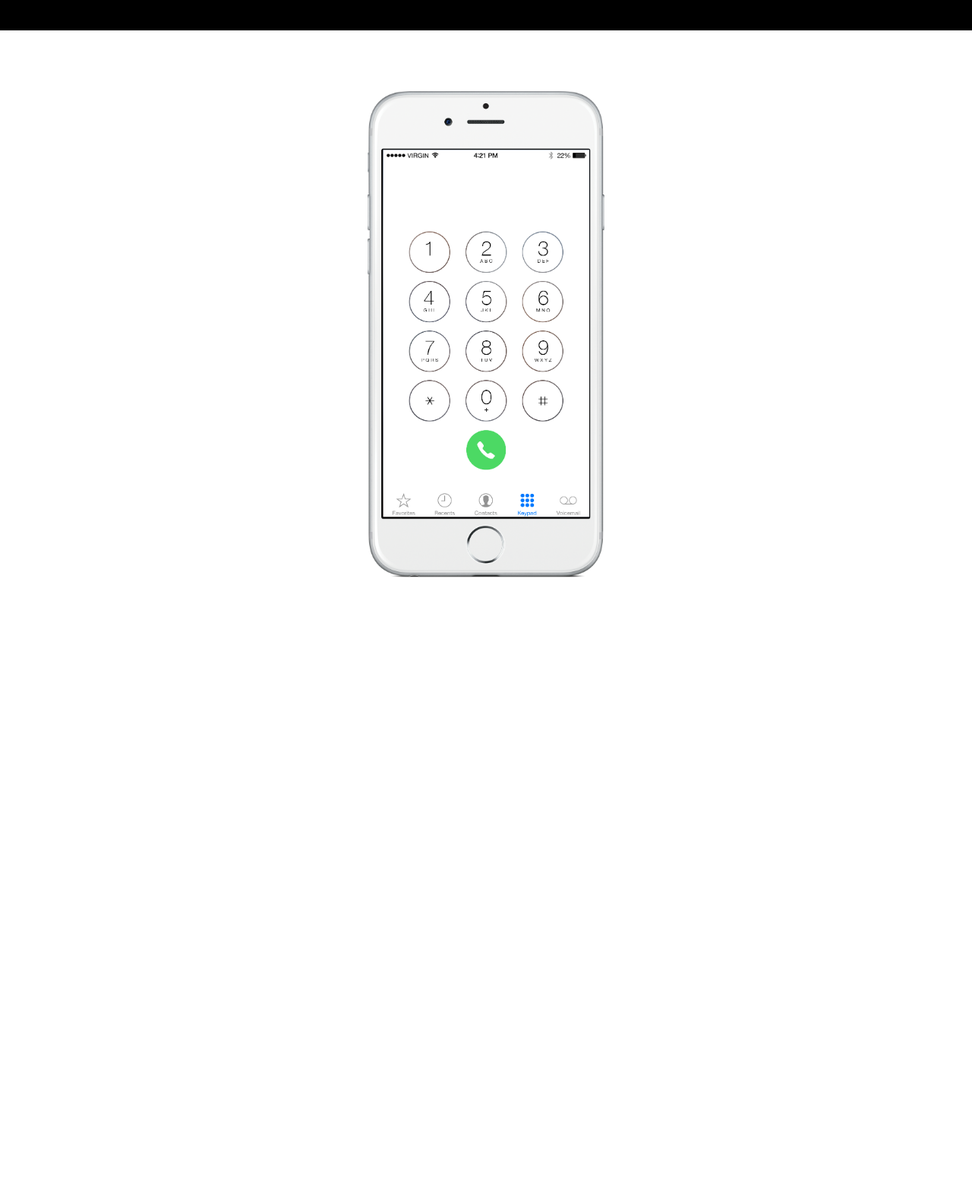
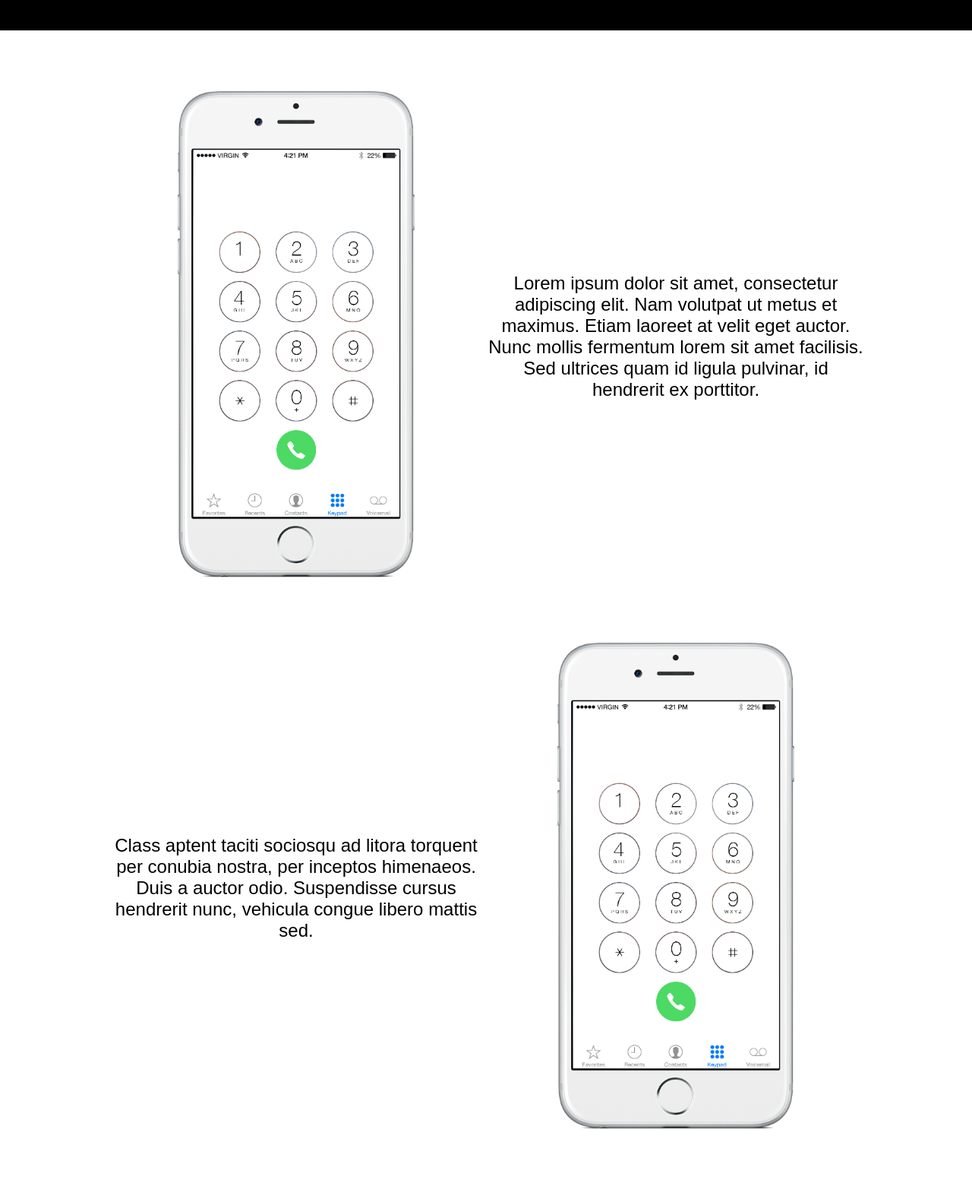
Before and after one commit to andrewrauh/TypeGIF-1, a plain HTML site: page TypeGIFWebsite/index.html in a window 1280 px wide. Shown: the part 1560-3129 px from the top of the page at 76% size. Before the commit the page ends 2406 px from the top, so only its background shows below. Drawn offline with Linux system fonts and the light colour scheme.

Commit message:
demo layout (website)

```diff
--- a/TypeGIFWebsite/css/style.scss
+++ b/TypeGIFWebsite/css/style.scss
@@ -9,6 +9,7 @@ $mediumSize: 48px;
 $smallSize: 24px;
 
 $contentWidth: 1000px;
+$halfContentWidth: 0.5 * $contentWidth;
 
 $verticalMargin: 80px;
 
@@ -74,6 +75,35 @@ a {
 	color : $lightColor;
 }
 
-#iphone {
+#demo {
+
+}
+
+.view {
+	display : table;
+	width : $contentWidth;
+	margin-bottom : $verticalMargin;
+}
+
+.iphone {
+	display : table-cell;
+	vertical-align : middle;
+	width : $halfContentWidth;
+	max-width : $halfContentWidth;
+}
+
+.iphone img {
 	max-height : 80vh;
 }
+
+.description {
+	display : table-cell;
+	vertical-align : middle;
+	width : $halfContentWidth;
+	max-width : $halfContentWidth;
+	margin : 0 $verticalMargin;
+}
+
+.clear {
+	clear : both;
+}
--- a/TypeGIFWebsite/index.html
+++ b/TypeGIFWebsite/index.html
@@ -11,7 +11,7 @@
     <meta name="keywords" content="TypeGIF type gif" />
     <meta property="og:type" content="website"/>
 
-    <title>36 Questions</title>
+    <title>TypeGIF</title>
 
     <link rel="stylesheet" href="css/style.css" type="text/css" />
     <!--<link rel="stylesheet" href="css/font.css" type="text/css" />-->
@@ -44,7 +44,30 @@
     </section>
     <section id="demo">
         <div class="content">
-            <img id="iphone" src="img/iphone.png"/>
+            <div class="view">
+                <div class="iphone">
+                    <img src="img/iphone1.png"/>
+                </div>
+                <div class="description">
+                    <p>Lorem ipsum dolor sit amet, consectetur adipiscing elit. Nam volutpat ut metus et maximus. Etiam laoreet at velit eget auctor. Nunc mollis fermentum lorem sit amet facilisis. Sed ultrices quam id ligula pulvinar, id hendrerit ex porttitor.</p>
+                </div><div class="clear"></div>
+            </div>
+            <div class="view">
+                <div class="description">
+                    <p>Class aptent taciti sociosqu ad litora torquent per conubia nostra, per inceptos himenaeos. Duis a auctor odio. Suspendisse cursus hendrerit nunc, vehicula congue libero mattis sed.</p>
+                </div><div class="clear"></div>
+                <div class="iphone">
+                    <img src="img/iphone2.png"/>
+                </div>
+            </div>
+            <div class="view">
+                <div class="iphone">
+                    <img src="img/iphone3.png"/>
+                </div>
+                <div class="description">
+                    <p>Suspendisse cursus hendrerit nunc, vehicula congue libero mattis sed. Curabitur vitae odio sed turpis accumsan rutrum eget vel ipsum. Praesent neque purus, bibendum quis efficitur nec, iaculis eget elit. Morbi aliquet pellentesque ante, sit amet mattis ex. Sed eget maximus diam. Nulla vitae tristique ipsum, a porta nisl.</p>
+                </div><div class="clear"></div>
+            </div>
         </div>
     </section>
 </body>
```
Also changed, not shown: TypeGIFWebsite/css/style.css, TypeGIFWebsite/img/iphone1.png (renamed from TypeGIFWebsite/img/iphone.png), TypeGIFWebsite/img/iphone2.png (added), TypeGIFWebsite/img/iphone3.png (added), 1 other file.
